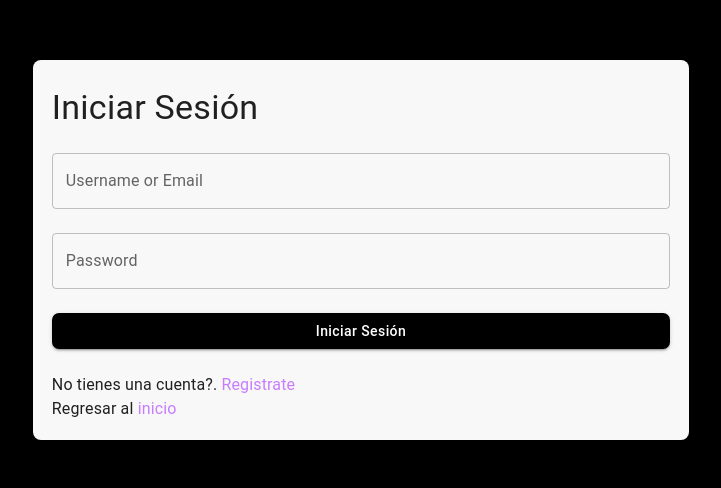
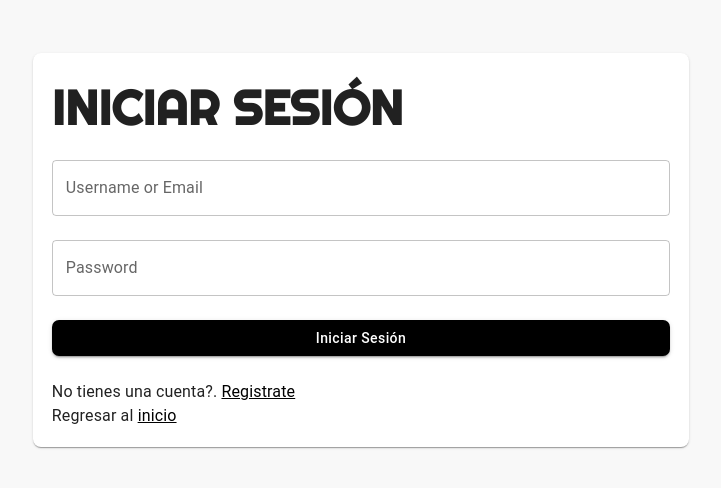
Before and after one commit to Walter-Daniel/purple-ecommerce, a React (Vite) app: page /login in a window 1280 px wide. Shown: the part 150-638 px from the top of the page, without its empty margins (279-1000 px from the left). Built offline with nearby package versions, Linux system fonts and the light colour scheme; no server answers.

Commit message:
corrección de errores en headerComponent y limpieza de código

```diff
--- a/index.html
+++ b/index.html
@@ -2,7 +2,7 @@
 <html lang="en">
   <head>
     <meta charset="UTF-8" />
-    <link rel="icon" type="image/svg+xml" href="/vite.svg" />
+    <link rel="icon" type="image/svg+xml" href="/src/assets/img/icon.png" />
     <meta name="viewport" content="width=device-width, initial-scale=1.0" />
     <title>Purple Store</title>
   </head>
--- a/src/App.css
+++ b/src/App.css
@@ -1,7 +1,11 @@
 
 @import url('https://fonts.googleapis.com/css2?family=Righteous&display=swap');
 
-
+* {
+    border: 0;
+    padding: 0;
+    margin: 0;
+}
 .MuiAlert-icon {
     color: #ffffff !important;
 }
@@ -29,6 +33,14 @@ h1 {
     text-transform: uppercase;
     text-align: center;
 }
+h2 {
+    font-size: 3rem;
+    /* color: #e76f51; */
+    text-transform: uppercase;
+}
+h3 {
+    font-size: 3;
+}
 @media (width <= 600px){
     h1 {
         font-size: 5rem;
--- a/src/components/HeaderComponent.tsx
+++ b/src/components/HeaderComponent.tsx
@@ -14,7 +14,7 @@ export const HeaderComponent: FC<HeaderProps> = ({ title, description, element }
   return (
     <>
         <Box width='100%' height='100vh' bgcolor='backgroun.paper' position='relative' className='hero'>
-            <Grid container position='absolute' direction='row' height='100%' lg={24}>
+            <Grid container position='absolute' direction='row' height='100%'>
                 <Grid item xs={24} md={6}lg={6}><img style={{ width:'100%', height:'100%', objectFit:'cover'}}src={bg1} alt="" /></Grid>
                 <Grid item xs={0}  md={6} lg={6} className='hero-1' sx={{ maxWidth: '50%' }}><img style={{ width:'100%', height:'100%', objectFit:'cover'}} src={bg2} alt="" /></Grid>
             </Grid>
@@ -25,14 +25,13 @@ export const HeaderComponent: FC<HeaderProps> = ({ title, description, element }
                 alignItems='center'
                 sx={{ height:'100%'}}
                 >
-                <Grid item xs={10} md={6} lg={5} position='relative' className='hero-text'>
+                <Grid item xs={10} md={6} lg={3.4} position='relative' className='hero-text'>
                     <Grid
                         container
                         direction='column'
                         justifyContent='center'
                         alignItems='center'
                         sx={{ height:'100%' }}
-                        // padding='2rem'
                         >
                         <Grid item color='white'>
                             <h1>
--- a/src/config/theme.config.tsx
+++ b/src/config/theme.config.tsx
@@ -42,13 +42,13 @@ const theme = createTheme({
                 }
             },
         },
-        MuiPaper:{
-            defaultProps:{
-                style:{
-                    backgroundColor: themePalette.BG
-                }
-            }
-        },
+        // MuiPaper:{
+        //     defaultProps:{
+        //         style:{
+        //             backgroundColor: themePalette.BG
+        //         }
+        //     }
+        // },
         MuiAlert:{
             defaultProps:{
                 style:{
@@ -77,8 +77,8 @@ const theme = createTheme({
                     color: 'black'
                 }
             }
-        }
-    }
+        },
+    },
 })
 
 export const ThemeConfig: React.FC<ThemeProp> = ({children}) => {
--- a/src/pages/LoginPage.tsx
+++ b/src/pages/LoginPage.tsx
@@ -33,7 +33,7 @@ export const LoginPage: React.FC<{}> = () => {
   });
 
   return (
-      <Container maxWidth="xl" sx={{ backgroundColor:'black' }}>
+      <Container maxWidth="xl">
         <Grid
           container
           direction="column"
@@ -41,9 +41,9 @@ export const LoginPage: React.FC<{}> = () => {
           alignContent='center'
           sx={{ minHeight: '100vh' }}
           >
-            <Grid item>
+            <Grid item lg={4}>
               <Paper sx={{ padding: '1.2em', borderRadius: '0.5em' }}>
-                <Typography variant='h4' sx={{ mt:1, mb:1 }}>Iniciar Sesión</Typography>
+                <h2>Iniciar Sesión</h2>
                 <Box component="form" onSubmit={formik.handleSubmit}>
                   <TextField
                     id='username'
@@ -82,10 +82,10 @@ export const LoginPage: React.FC<{}> = () => {
                 </Box>
                 <Box>
                   <Typography>
-                    No tienes una cuenta?. <Link to="/register" style={{ color: '#c77dff', textDecoration: 'none' }}>Registrate</Link>
+                    No tienes una cuenta?. <Link to="/register" style={{ color: 'black' }}>Registrate</Link>
                   </Typography>
                   <Typography>
-                    Regresar al <Link to="/" style={{ color: '#c77dff', textDecoration: 'none' }}>inicio</Link>
+                    Regresar al <Link to="/" style={{ color: 'black' }}>inicio</Link>
                   </Typography>
                 </Box>
               </Paper>
```
Also changed, not shown: src/assets/img/icon.png (added).
